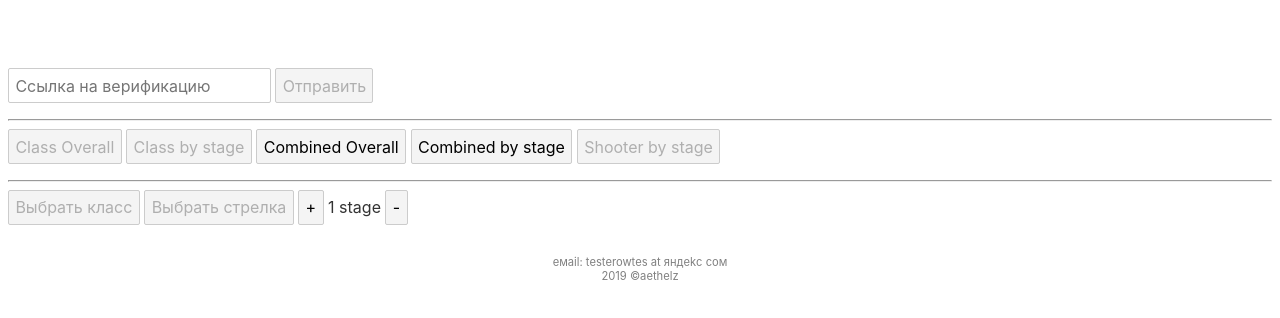
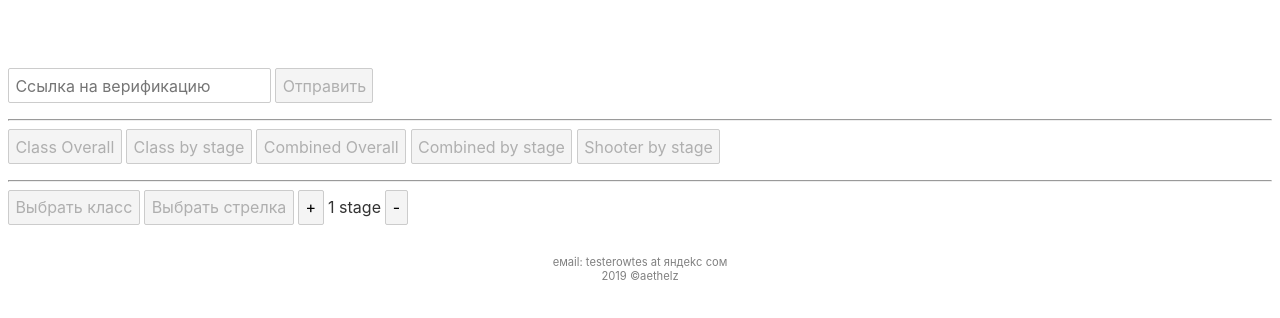
Before and after one commit to eugenezastrogin/extraVerDa, a Svelte app: page / in a window 1280 px wide. Shown: the top 318 px of the page. Built offline with nearby package versions, Linux system fonts and the light colour scheme.

Commit message:
Disable combined when no link is set

```diff
--- a/src/App.svelte
+++ b/src/App.svelte
@@ -189,11 +189,11 @@ l }
   {_class || 'Class'} by stage
 </button>
 
-<button on:click={getCombinedOverall}>
+<button disabled={competition_link===''} on:click={getCombinedOverall}>
   Combined Overall
 </button>
 
-<button on:click={getCombinedStage}>
+<button disabled={competition_link===''} on:click={getCombinedStage}>
   Combined by stage
 </button>
 
```
